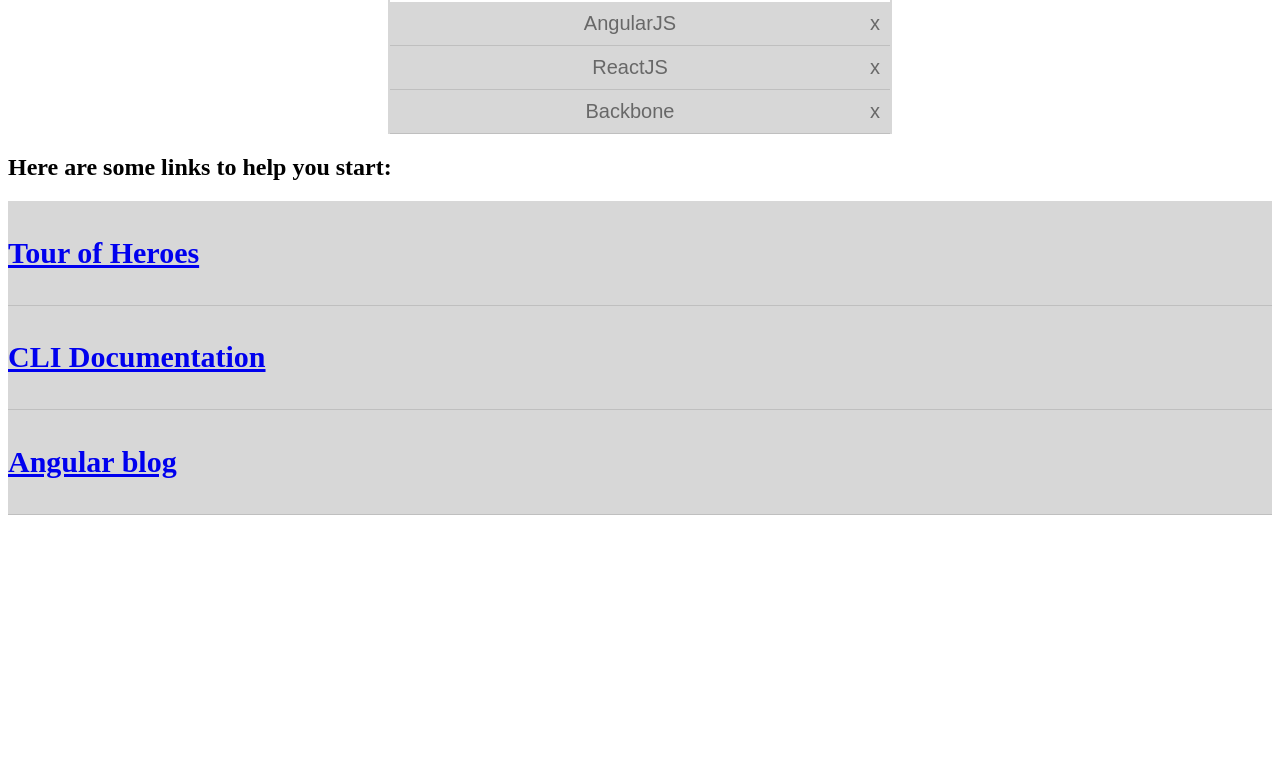
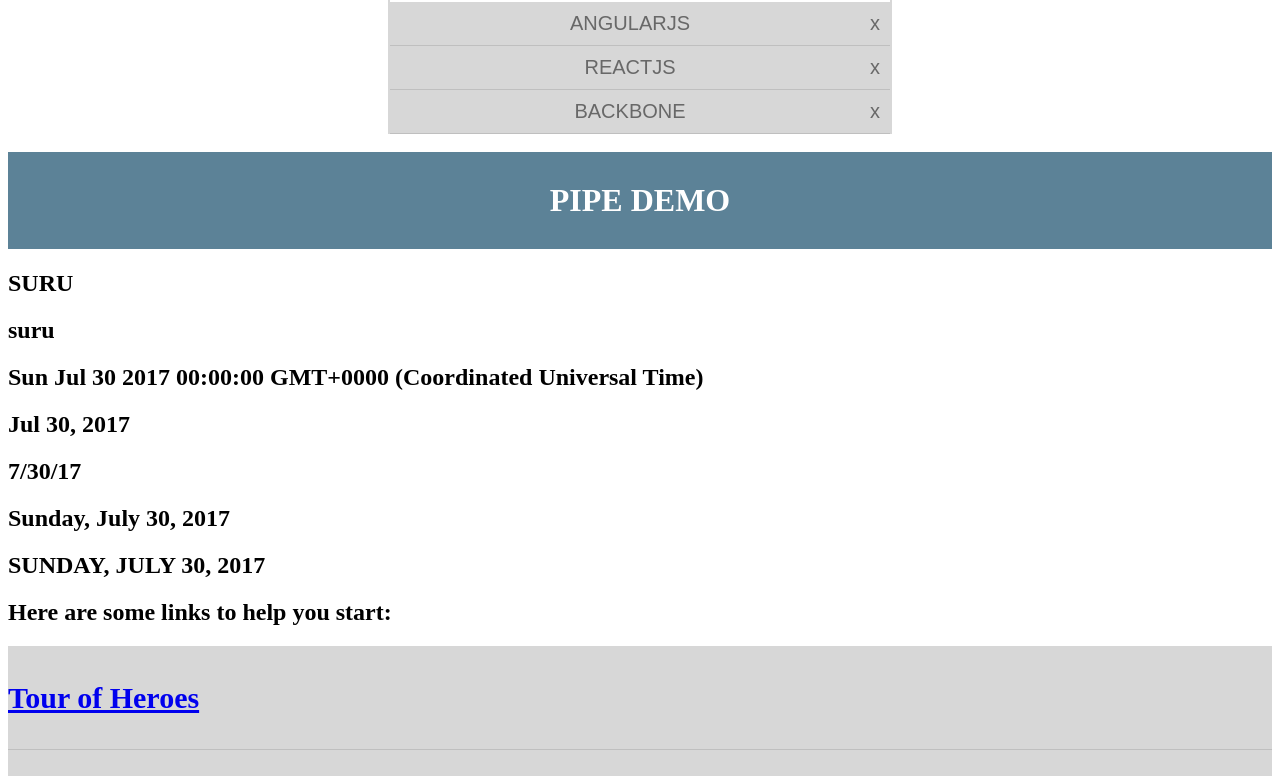
Before and after one commit to gitsuren/Angular2HelloWorld, an Angular app: page / in a window 1280 px wide. Shown: the part 589-1365 px from the top of the page. Before the commit the page ends 1112 px from the top, so only its background shows below. Built offline with nearby package versions, Linux system fonts and the light colour scheme.

Commit message:
brief intro on pipe demo used for uppercase, lowercase, date formats etc

```diff
--- a/src/app/app.component.html
+++ b/src/app/app.component.html
@@ -44,11 +44,28 @@
   </div>
   <ul>
     <li *ngFor = "let i of items; let indx = index">
-      {{i}}<span (click)="removeItem(indx)">x</span>
+      {{i | uppercase}}<span (click)="removeItem(indx)">x</span>
     </li>
   </ul>
 
 </div>
+
+<br>
+
+<!-- PIPE demo -->
+<h1>PIPE DEMO </h1>
+<h2>{{obj.name | uppercase }}</h2>
+<h2>{{obj.name | lowercase }}</h2>
+
+<h2>{{today}}</h2>
+<h2>{{today | date}}</h2>
+<h2>{{today | date: 'shortDate'}}</h2>
+<h2>{{today | date: 'fullDate'}}</h2>
+<h2>{{today | date: 'fullDate' | uppercase}}</h2>
+
+
+
+
 
 
 
--- a/src/app/app.component.ts
+++ b/src/app/app.component.ts
@@ -16,6 +16,8 @@
 
   isTrue = true;
 
+  today = new Date(2017, 6, 30);
+
 
   //this is for the item lists component
   items = ["AngularJS" , "ReactJS", "Backbone"];
```
